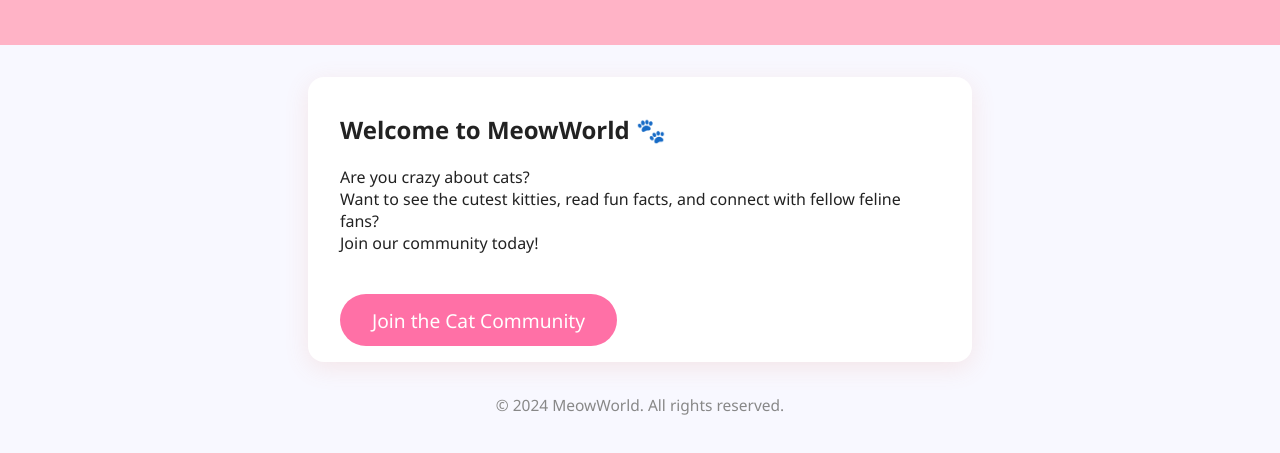
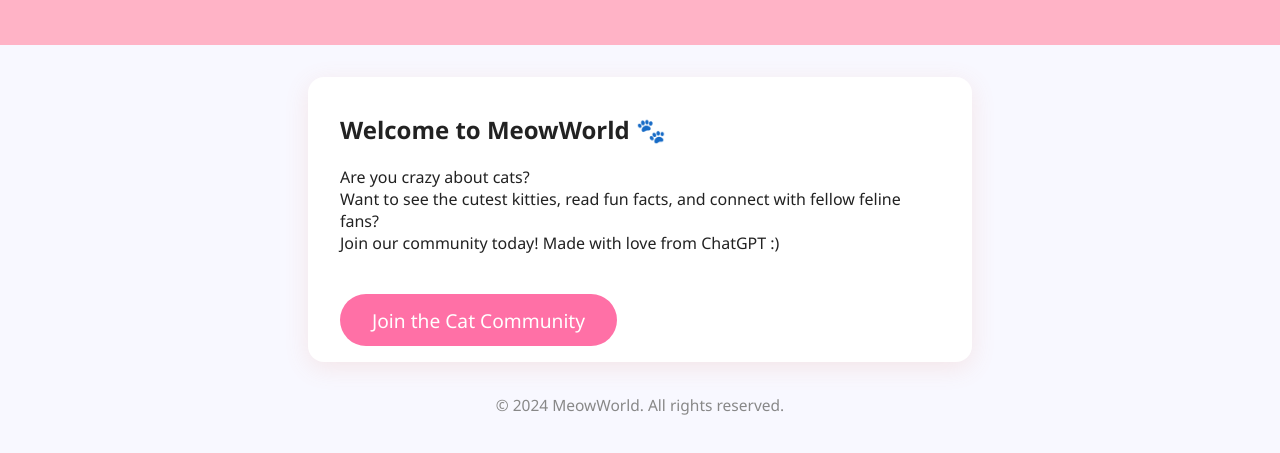
Before and after one commit to mathisneunzig/DHBW-Mannheim-WI2024SEA-OpenSourceTest, a plain HTML site: page jannis/index.html in a window 1280 px wide. Shown: the part 209-662 px from the top of the page. Drawn offline with Linux system fonts and the light colour scheme.

Commit message:
Added chatgpt disclaimer

```diff
--- a/jannis/index.html
+++ b/jannis/index.html
@@ -74,6 +74,8 @@
       Are you crazy about cats?<br>
       Want to see the cutest kitties, read fun facts, and connect with fellow feline fans?<br>
       Join our community today!
+
+      Made with love from ChatGPT :)
     </p>
     <a href="#" class="cta">Join the Cat Community</a>
   </main>
```
